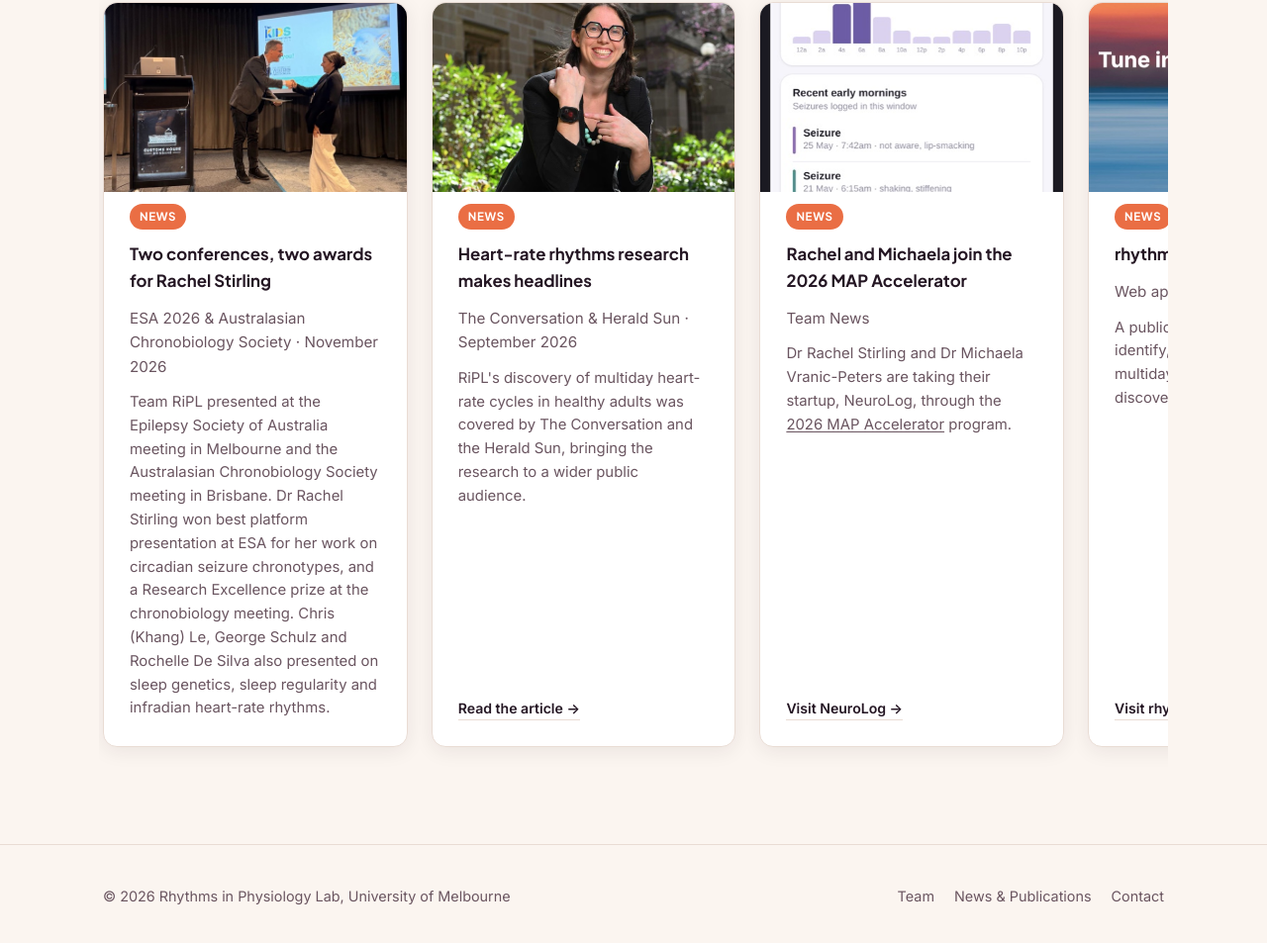
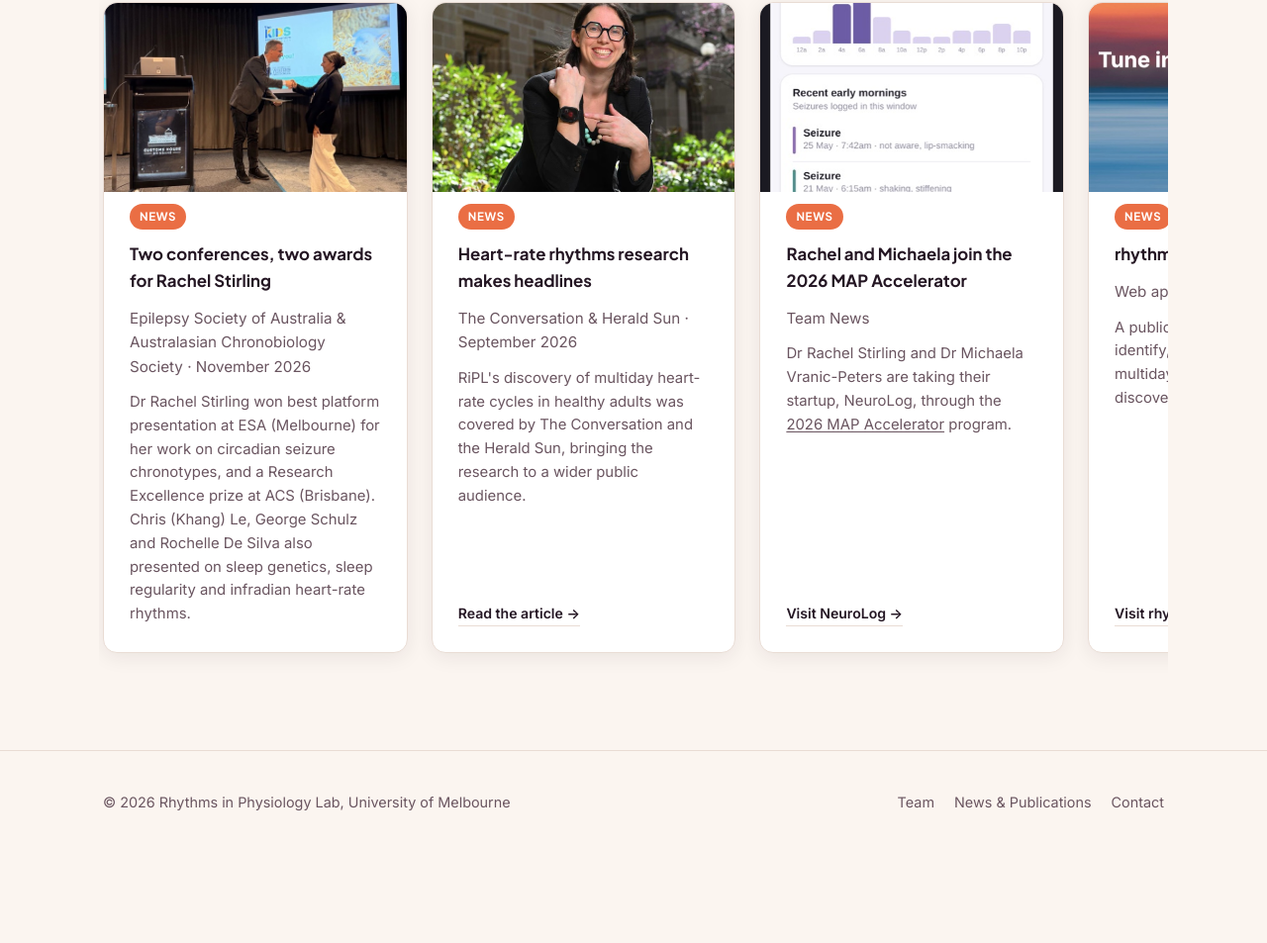
Before and after one commit to RiPLresearch/RiPLresearch.github.io, a plain HTML site: page publications.html in a window 1280 px wide. Shown: the part 3612-4565 px from the top of the page at 99% size. After the commit the page ends 4474 px from the top, so only its background shows below. Drawn offline with Linux system fonts and the light colour scheme.

Commit message:
Trim conference news tile text
Co-Authored-By: Claude Sonnet 5.5 <noreply@anthropic.com>

```diff
--- a/publications.html
+++ b/publications.html
@@ -241,8 +241,8 @@
         </div>
         <span class="badge news">News</span>
         <h3>Two conferences, two awards for Rachel Stirling</h3>
-        <p class="pub-meta">ESA 2026 &amp; Australasian Chronobiology Society · November 2026</p>
-        <p class="blurb">Team RiPL presented at the Epilepsy Society of Australia meeting in Melbourne and the Australasian Chronobiology Society meeting in Brisbane. Dr Rachel Stirling won best platform presentation at ESA for her work on circadian seizure chronotypes, and a Research Excellence prize at the chronobiology meeting. Chris (Khang) Le, George Schulz and Rochelle De Silva also presented on sleep genetics, sleep regularity and infradian heart-rate rhythms.</p>
+        <p class="pub-meta">Epilepsy Society of Australia &amp; Australasian Chronobiology Society · November 2026</p>
+        <p class="blurb">Dr Rachel Stirling won best platform presentation at ESA (Melbourne) for her work on circadian seizure chronotypes, and a Research Excellence prize at ACS (Brisbane). Chris (Khang) Le, George Schulz and Rochelle De Silva also presented on sleep genetics, sleep regularity and infradian heart-rate rhythms.</p>
       </div>
 
       <div class="card pub-card">
```
